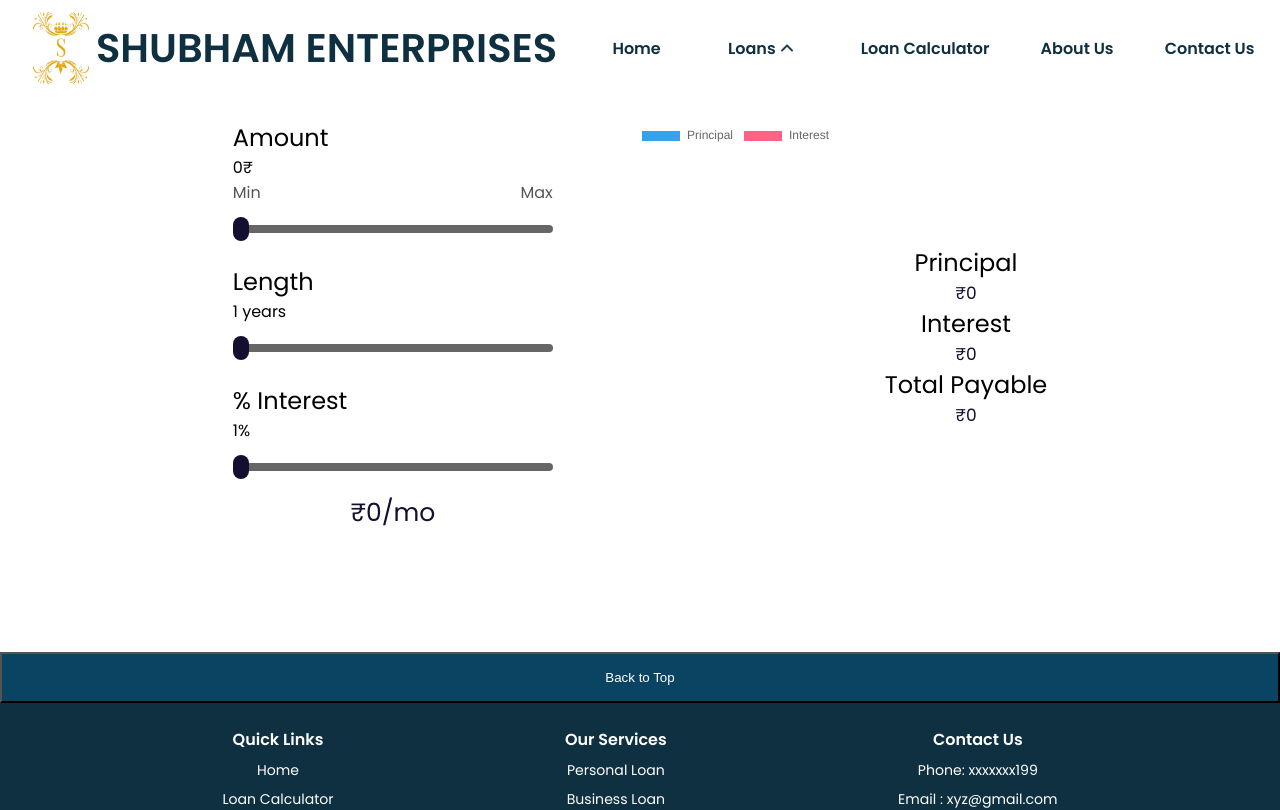
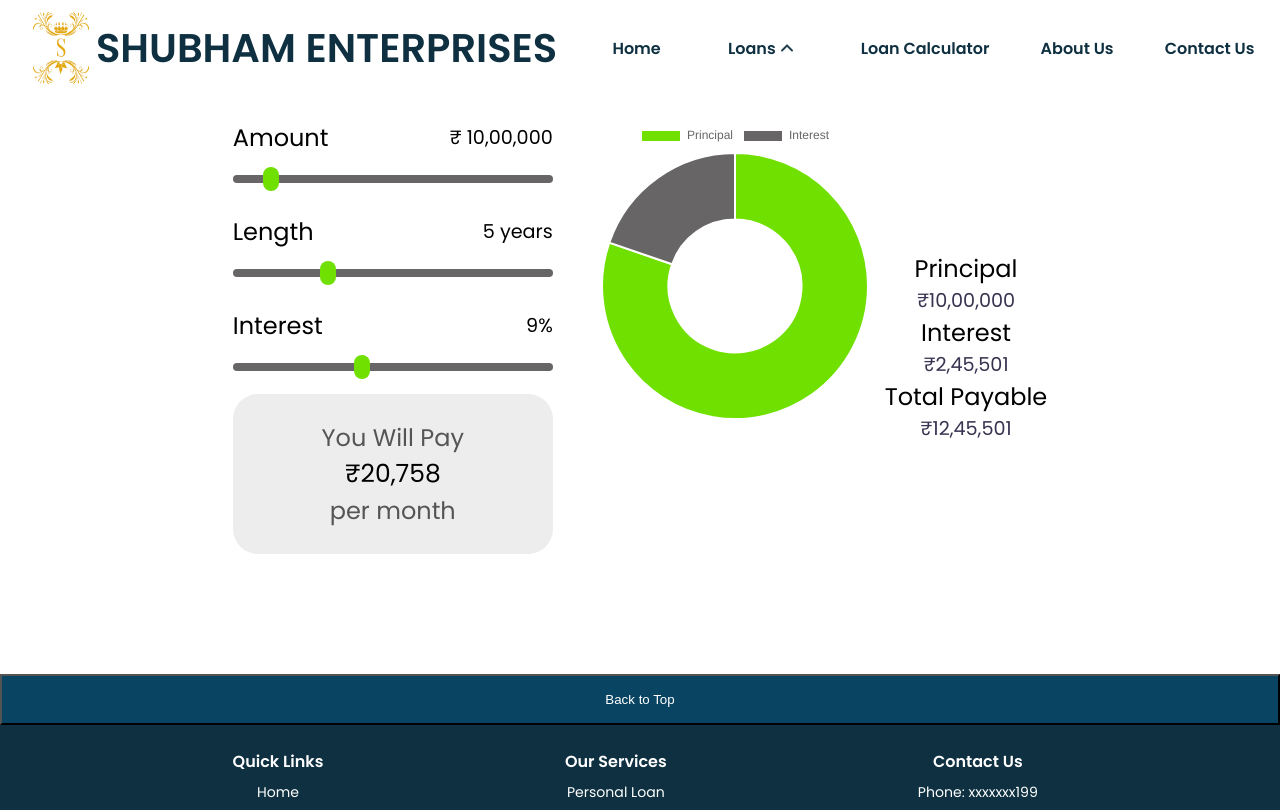
Before and after one commit to SheshNalwar/Shubham-Enterprises, a React (Vite) app: page /loanCalculator in a window 1280 px wide. Shown: the top 810 px of the page. Built offline with nearby package versions, Linux system fonts and the light colour scheme.

Commit message:
Calculator UI Changes

```diff
--- a/src/css/aboutus.css
+++ b/src/css/aboutus.css
@@ -1,7 +1,7 @@
 .about-us-main {
   padding: 10vh 15vh;
   height: 100vh;
-    width: 100vw;
+  /* width: 100vw; */
   display: flex;
   align-items: center;
   justify-content: center;
@@ -42,7 +42,6 @@
   }
 }
 
-
 .about-us-choose {
   height: auto;
   width: 100%;
@@ -71,7 +70,6 @@
     margin-top: 10vh;
   }
 
-
   .about-us-working {
     height: 60vh;
     width: 100%;
@@ -88,7 +86,6 @@
       border-radius: 10px;
     }
   }
-
 }
 
 @media screen and (width < 600px) {
@@ -120,7 +117,6 @@
         height: 100%;
       }
     }
-
   }
 
   .about-us-choose {
@@ -158,6 +154,4 @@
       margin-top: 5vh;
     }
   }
-
-
 }
--- a/src/css/loanCalculator.css
+++ b/src/css/loanCalculator.css
@@ -20,10 +20,7 @@
 .view {
   flex: 1;
 }
-.amt {
-  display: flex;
-  justify-content: space-between;
-}
+
 .details {
   margin-bottom: 1em;
   display: flex;
@@ -46,13 +43,30 @@
 
 .footer {
   text-align: center;
+  background-color: #ededed;
+  border-radius: 25px;
+  height: clamp(8rem, 6.7179rem + 4.1026vw, 10rem);
+  display: flex;
+  justify-content: center;
+  align-items: center;
+}
+.amtvalue {
+  color: #000000;
+  font-size: 1.2rem;
+}
+.totalSelected {
+  display: flex;
+  justify-content: space-between;
+  align-items: center;
 }
 
 #price-container {
   font-size: 1.5rem;
+  display: flex;
+  flex-direction: column;
 }
 #price {
-  color: #130f31;
+  color: #000;
   font-size: 25px;
 }
 .breakup {
@@ -72,8 +86,8 @@
 }
 
 .chart-details .value {
-  color: #130f31;
-  font-size: 17px;
+  color: #130f31d9;
+  font-size: 1.2rem;
 }
 
 /*----- Styling the sliders ----*/
@@ -93,7 +107,7 @@ input[type="range"]::-webkit-slider-runnable-track {
 input[type="range"]::-webkit-slider-thumb {
   -webkit-appearance: none;
   margin-top: -8px;
-  background-color: #130f31;
+  background-color: #70e000;
   height: 1.5rem;
   width: 1rem;
   border-radius: 0.5rem;
--- a/src/pages/LoanCalculatorPage.jsx
+++ b/src/pages/LoanCalculatorPage.jsx
@@ -4,9 +4,9 @@ import Chart from "chart.js/auto";
 import "../css/loanCalculator.css";
 
 const LoanCalculatorPage = () => {
-  const [P, setP] = useState(0);
-  const [R, setR] = useState(1);
-  const [N, setN] = useState(1);
+  const [amount, setAmount] = useState(1000000);
+  const [interest, setInterest] = useState(9);
+  const [years, setYears] = useState(5);
   const [emi, setEmi] = useState(0);
   const [payableInterest, setPayableInterest] = useState(0);
   const pieChartRef = useRef(null);
@@ -19,10 +19,10 @@ const LoanCalculatorPage = () => {
     if (pieInstanceRef.current) {
       displayDetails();
     }
-  }, [P, R, N]);
+  }, [amount, interest, years]);
   const displayDetails = () => {
-    const emi = calculateEMI(P, R, N);
-    const payableInterest = calculateLoanDetails(P, R / 1200, emi);
+    const emi = calculateEMI(amount, interest, years);
+    const payableInterest = calculateLoanDetails(amount, interest / 1200, emi);
     setEmi(emi);
     setPayableInterest(payableInterest);
     const opts = {
@@ -30,18 +30,23 @@ const LoanCalculatorPage = () => {
       currency: "INR",
       maximumFractionDigits: 0,
     };
-    document.querySelector("#cp").innerText = P.toLocaleString("en-IN", opts);
+    document.querySelector("#cp").innerText = amount.toLocaleString(
+      "en-IN",
+      opts
+    );
     document.querySelector("#ci").innerText = payableInterest.toLocaleString(
       "en-IN",
       opts
     );
     document.querySelector("#ct").innerText = (
-      P + payableInterest
+      amount + payableInterest
     ).toLocaleString("en-IN", opts);
-    document.querySelector("#price").innerText =
-      emi.toLocaleString("en-IN", opts) + "/mo";
+    document.querySelector("#price").innerText = emi.toLocaleString(
+      "en-IN",
+      opts
+    );
     const pie = pieInstanceRef.current;
-    pie.data.datasets[0].data[0] = P;
+    pie.data.datasets[0].data[0] = amount;
     pie.data.datasets[0].data[1] = payableInterest;
     pie.update();
   };
@@ -58,7 +63,7 @@ const LoanCalculatorPage = () => {
           {
             label: "Home Loan Details",
             data: [0, 0],
-            backgroundColor: ["rgb(54, 162, 235)", "rgb(255, 99, 132)"],
+            backgroundColor: ["rgb(112, 224, 0)", "rgb(103, 101, 101)"],
             hoverOffset: 4,
           },
         ],
@@ -76,13 +81,11 @@ const LoanCalculatorPage = () => {
             <div className="details">
               <div>
                 <div className="detail">
-                  <p className="label">Amount</p>
-                  <p id="loan-amt-text" className="value">
-                    {P.toLocaleString("en-IN")}₹
-                  </p>
-                  <div className="amt">
-                    <p>Min</p>
-                    <p>Max</p>
+                  <div className="totalSelected">
+                    <p className="label">Amount</p>
+                    <p id="loan-amt-text" className="amtvalue">
+                      ₹ {amount.toLocaleString("en-IN")}
+                    </p>
                   </div>
                 </div>
                 <input
@@ -91,33 +94,38 @@ const LoanCalculatorPage = () => {
                   min="0"
                   max="10000000"
                   step="50000"
-                  value={P}
-                  onChange={(e) => setP(parseFloat(e.target.value))}
+                  value={amount}
+                  onChange={(e) => setAmount(parseFloat(e.target.value))}
                 />
               </div>
               <div>
                 <div className="detail">
-                  <p className="label">Length</p>
-                  <p id="loan-period-text" className="value">
-                    {N} years
-                  </p>
+                  <div className="totalSelected">
+                    <p className="label">Length</p>
+                    <p id="loan-period-text" className="amtvalue">
+                      {years} years
+                    </p>
+                  </div>
                 </div>
+
                 <input
                   type="range"
                   id="loan-period"
                   min="1"
                   max="15"
                   step=".1"
-                  value={N}
-                  onChange={(e) => setN(parseFloat(e.target.value))}
+                  value={years}
+                  onChange={(e) => setYears(parseFloat(e.target.value))}
                 />
               </div>
               <div>
                 <div className="detail">
-                  <p className="label">% Interest</p>
-                  <p id="interest-rate-text" className="value">
-                    {R}%
-                  </p>
+                  <div className="totalSelected">
+                    <p className="label">Interest</p>
+                    <p id="interest-rate-text" className="amtvalue">
+                      {interest}%
+                    </p>
+                  </div>
                 </div>
                 <input
                   type="range"
@@ -125,14 +133,16 @@ const LoanCalculatorPage = () => {
                   min="5"
                   max="15"
                   step="0.1"
-                  value={R}
-                  onChange={(e) => setR(parseFloat(e.target.value))}
+                  value={interest}
+                  onChange={(e) => setInterest(parseFloat(e.target.value))}
                 />
               </div>
             </div>
             <div className="footer">
               <p id="price-container">
-                <span id="price">{emi.toLocaleString("en-IN")}₹ </span>
+                You Will Pay
+                <span id="price">₹ {emi.toLocaleString("en-IN")} </span>
+                per month
               </p>
             </div>
           </div>
@@ -144,7 +154,7 @@ const LoanCalculatorPage = () => {
           <div className="chart-details">
             <p className="label">Principal</p>
             <p id="cp" className="value">
-              {P.toLocaleString("en-IN")}₹
+              {amount.toLocaleString("en-IN")}₹
             </p>
           </div>
           <div className="chart-details">
@@ -156,7 +166,7 @@ const LoanCalculatorPage = () => {
           <div className="chart-details">
             <p className="label">Total Payable</p>
             <p id="ct" className="value">
-              {(P + payableInterest).toLocaleString("en-IN")}₹
+              {(amount + payableInterest).toLocaleString("en-IN")}₹
             </p>
           </div>
         </div>
```
Lines whose indentation alone changed are shown as unchanged.
